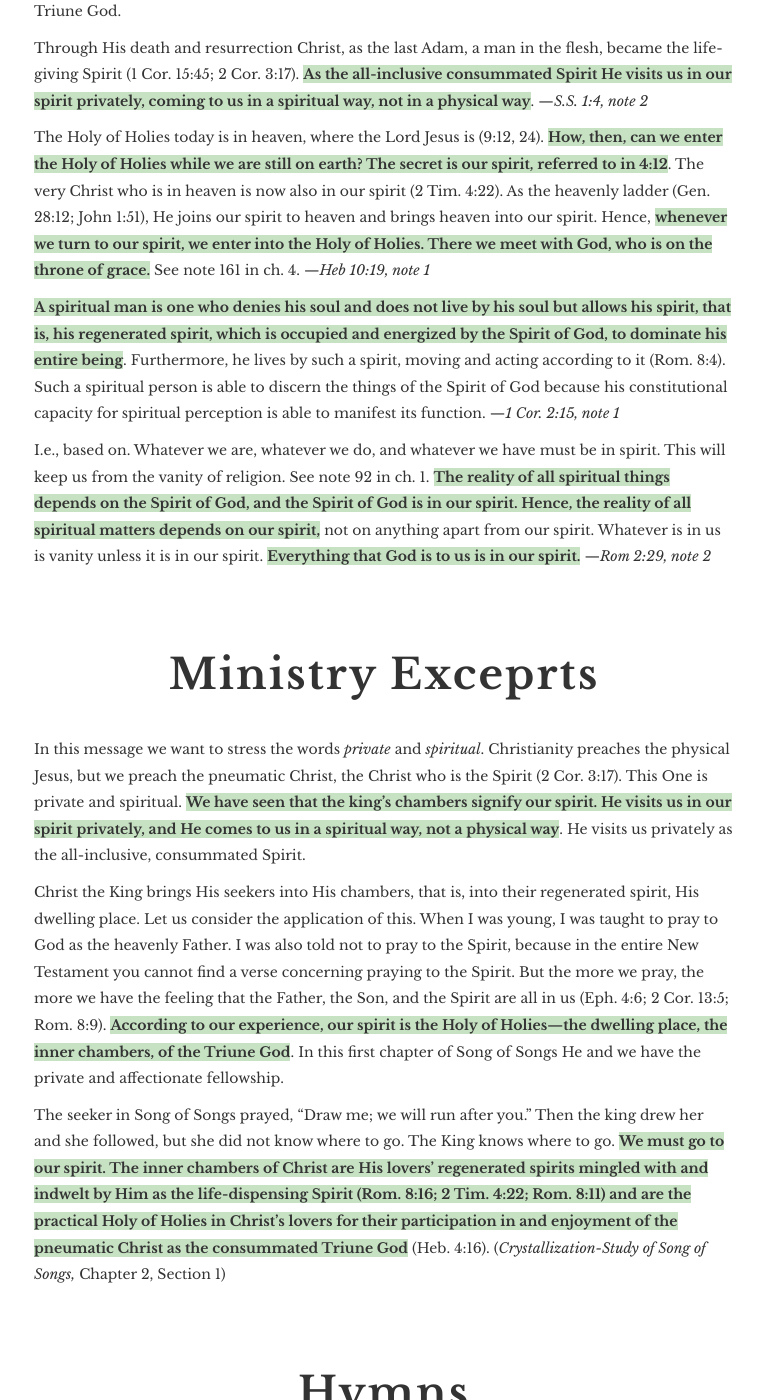
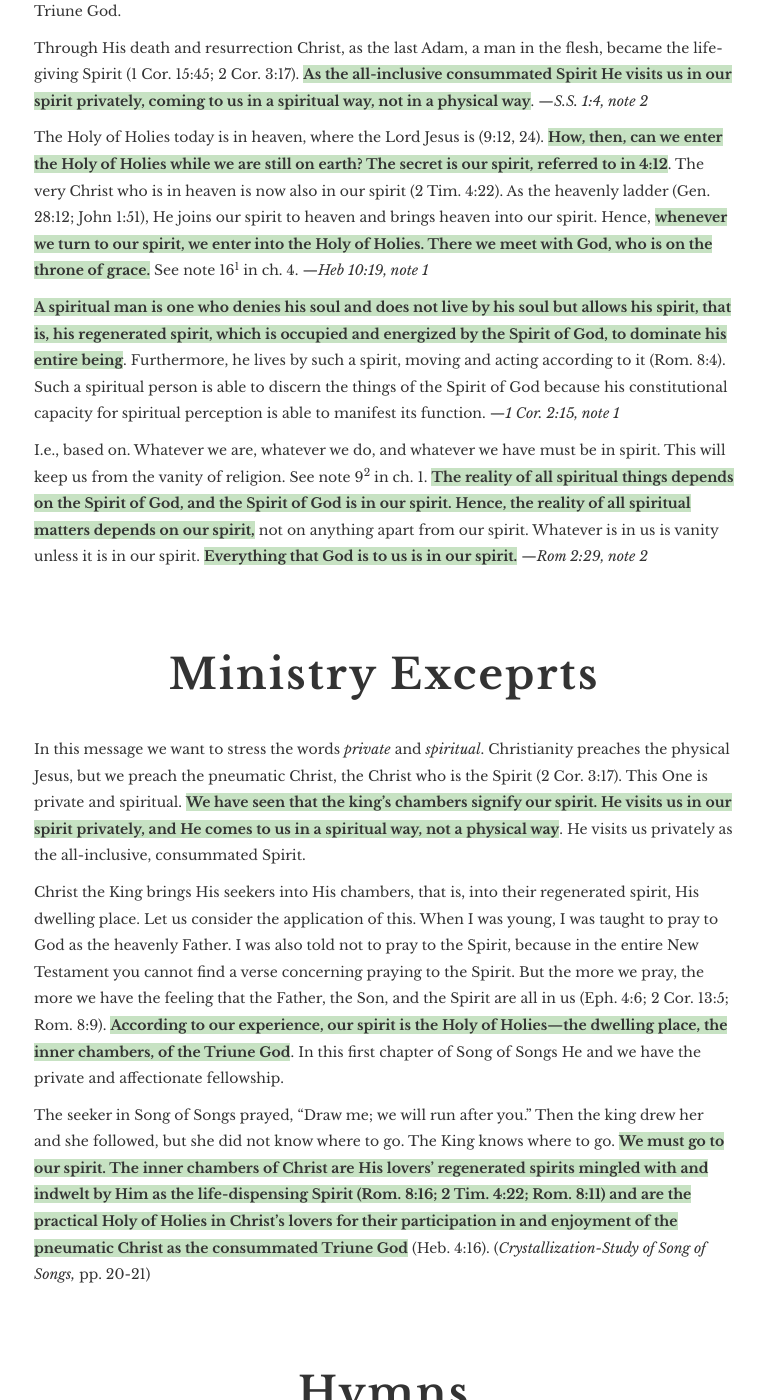
Before and after one commit to ricefield/84words, a Jekyll site: the page built from _words/04-spiritual.md, in a window 1280 px wide and 1400 px high, scrolled down 1069 px. Shown: the whole window, without its empty margins (256-1021 px from the left). Built offline with Jekyll 4.4.1, drawn with Linux system fonts in a browser that asks for light colours; nearby versions of some CDN libraries; some web fonts are replaced; library files that are not in the unit come from our copies; Markdown is read by kramdown in place of the engine named in the settings.

Commit message:
insert superscript tags and updated attribution

```diff
--- a/_words/04-spiritual.md
+++ b/_words/04-spiritual.md
@@ -28,13 +29,13 @@ By means of all prayer and petition, **praying at every time in spirit** and wat
 Through His death and resurrection Christ, as the last Adam, a man in the flesh, became the life-giving Spirit (1 Cor. 15:45; 2 Cor. 3:17). **As the all-inclusive consummated Spirit He visits us in our spirit privately, coming to us in a spiritual way, not in a physical way**.
 ---_S.S. 1:4, note 2_
 
-The Holy of Holies today is in heaven, where the Lord Jesus is (9:12, 24). **How, then, can we enter the Holy of Holies while we are still on earth? The secret is our spirit, referred to in 4:12**. The very Christ who is in heaven is now also in our spirit (2 Tim. 4:22). As the heavenly ladder (Gen. 28:12; John 1:51), He joins our spirit to heaven and brings heaven into our spirit. Hence, **whenever we turn to our spirit, we enter into the Holy of Holies. There we meet with God, who is on the throne of grace.** See note 161 in ch. 4.
+The Holy of Holies today is in heaven, where the Lord Jesus is (9:12, 24). **How, then, can we enter the Holy of Holies while we are still on earth? The secret is our spirit, referred to in 4:12**. The very Christ who is in heaven is now also in our spirit (2 Tim. 4:22). As the heavenly ladder (Gen. 28:12; John 1:51), He joins our spirit to heaven and brings heaven into our spirit. Hence, **whenever we turn to our spirit, we enter into the Holy of Holies. There we meet with God, who is on the throne of grace.** See note 16<sup>1</sup> in ch. 4.
 ---_Heb 10:19, note 1_
 
 **A spiritual man is one who denies his soul and does not live by his soul but allows his spirit, that is, his regenerated spirit, which is occupied and energized by the Spirit of God, to dominate his entire being**. Furthermore, he lives by such a spirit, moving and acting according to it (Rom. 8:4). Such a spiritual person is able to discern the things of the Spirit of God because his constitutional capacity for spiritual perception is able to manifest its function.
 ---_1 Cor. 2:15, note 1_
 
-I.e., based on. Whatever we are, whatever we do, and whatever we have must be in spirit. This will keep us from the vanity of religion. See note 92 in ch. 1. **The reality of all spiritual things depends on the Spirit of God, and the Spirit of God is in our spirit. Hence, the reality of all spiritual matters depends on our spirit,** not on anything apart from our spirit. Whatever is in us is vanity unless it is in our spirit. **Everything that God is to us is in our spirit.**
+I.e., based on. Whatever we are, whatever we do, and whatever we have must be in spirit. This will keep us from the vanity of religion. See note 9<sup>2</sup> in ch. 1. **The reality of all spiritual things depends on the Spirit of God, and the Spirit of God is in our spirit. Hence, the reality of all spiritual matters depends on our spirit,** not on anything apart from our spirit. Whatever is in us is vanity unless it is in our spirit. **Everything that God is to us is in our spirit.**
 ---_Rom 2:29, note 2_
 
 ## Ministry Exceprts
@@ -43,7 +44,7 @@ In this message we want to stress the words _private_ and _spiritual_. Christian
 
 Christ the King brings His seekers into His chambers, that is, into their regenerated spirit, His dwelling place. Let us consider the application of this. When I was young, I was taught to pray to God as the heavenly Father. I was also told not to pray to the Spirit, because in the entire New Testament you cannot find a verse concerning praying to the Spirit. But the more we pray, the more we have the feeling that the Father, the Son, and the Spirit are all in us (Eph. 4:6; 2 Cor. 13:5; Rom. 8:9). **According to our experience, our spirit is the Holy of Holies—the dwelling place, the inner chambers, of the Triune God**. In this first chapter of Song of Songs He and we have the private and affectionate fellowship.
 
-The seeker in Song of Songs prayed, "Draw me; we will run after you." Then the king drew her and she followed, but she did not know where to go. The King knows where to go. **We must go to our spirit. The inner chambers of Christ are His lovers' regenerated spirits mingled with and indwelt by Him as the life-dispensing Spirit (Rom. 8:16; 2 Tim. 4:22; Rom. 8:11) and are the practical Holy of Holies in Christ's lovers for their participation in and enjoyment of the pneumatic Christ as the consummated Triune God** (Heb. 4:16). (_Crystallization-Study of Song of Songs,_ Chapter 2, Section 1)
+The seeker in Song of Songs prayed, "Draw me; we will run after you." Then the king drew her and she followed, but she did not know where to go. The King knows where to go. **We must go to our spirit. The inner chambers of Christ are His lovers' regenerated spirits mingled with and indwelt by Him as the life-dispensing Spirit (Rom. 8:16; 2 Tim. 4:22; Rom. 8:11) and are the practical Holy of Holies in Christ's lovers for their participation in and enjoyment of the pneumatic Christ as the consummated Triune God** (Heb. 4:16). (_Crystallization-Study of Song of Songs,_ pp. 20-21)
 
 ## Hymns
 
```
Also changed, not shown: other parts of _words/04-spiritual.md (+1 -0 lines).
